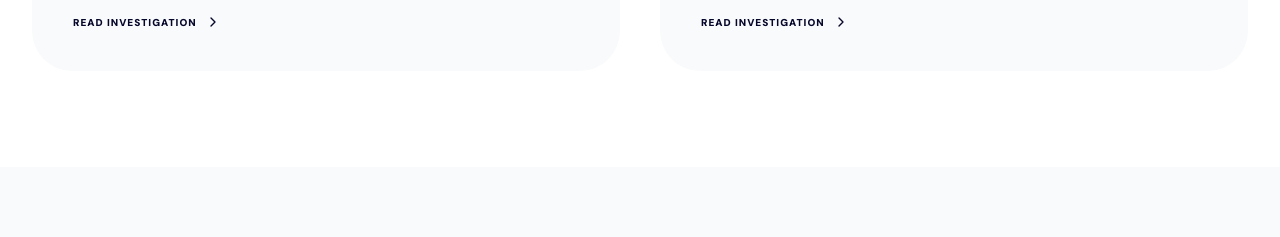
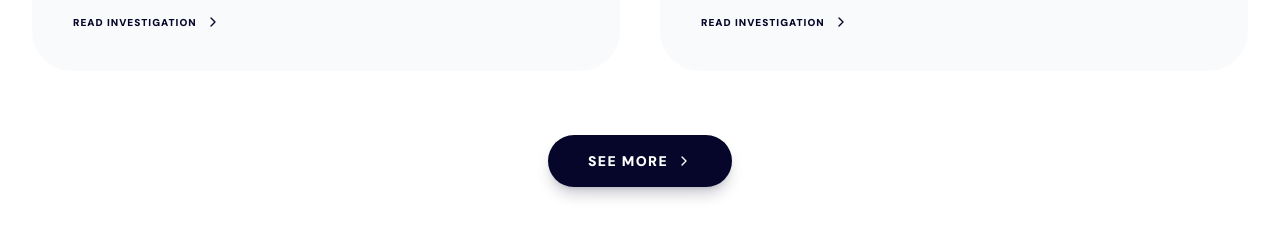
Before and after one commit to shamsjitu/SaaSReview, a React (Vite) app: page / in a window 1280 px wide. Shown: the part 4100-4337 px from the top of the page. Built offline with nearby package versions, Linux system fonts and the light colour scheme.

Commit message:
Add files via upload

```diff
--- a/src/components/LatestArticles.tsx
+++ b/src/components/LatestArticles.tsx
@@ -80,6 +80,16 @@ export default function LatestArticles() {
             </motion.article>
           ))}
         </div>
+
+        <div className="mt-16 flex justify-center">
+          <Link
+            to="/blog"
+            className="inline-flex items-center gap-2 px-10 py-4 bg-primary text-white font-black uppercase tracking-widest text-sm rounded-full hover:bg-primary/90 hover:scale-105 transition-all shadow-lg shadow-primary/20"
+          >
+            See More
+            <ChevronRight className="w-4 h-4" />
+          </Link>
+        </div>
       </div>
     </section>
   );
```
